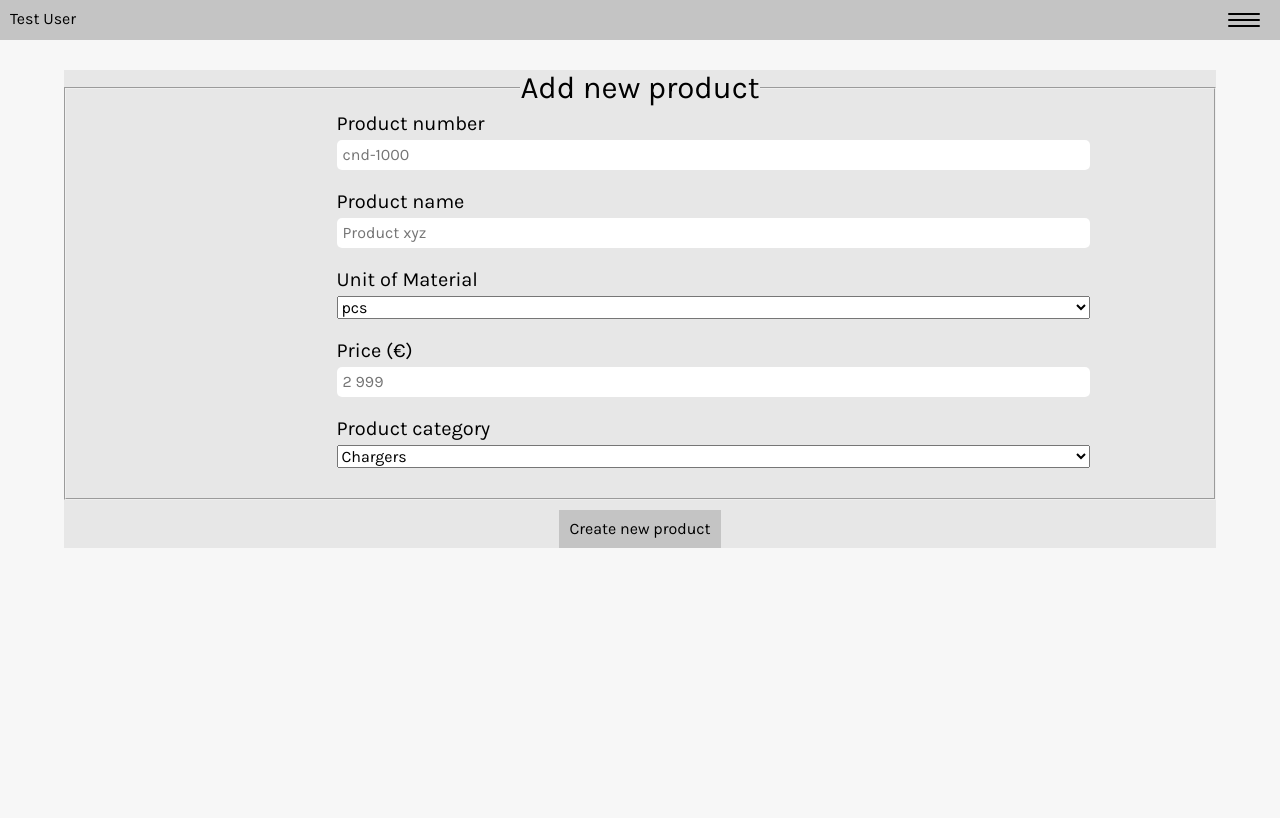
After one commit to Zigelzi/SiteSurveyApp, a Flask app: page /products/add_product in a window 1280 px wide. The commit adds this page. Run offline with Flask 2, Linux system fonts and the light colour scheme; a user stored in the database is signed in; data comes from the database, SQL or seed files in the repository; both versions use the stored data as it was after the commit.

Commit message:
Added add_product, product, add_product_category, product_category routes and created respective templates

```diff
--- a/sitesurvey/__init__.py
+++ b/sitesurvey/__init__.py
@@ -23,14 +23,14 @@ login_manager.session_protection = 'strong'
 data_req_msg = 'Required field' # Variable for error message shown in FlaskForms
 
 from sitesurvey.auth.routes import bp_auth
-from sitesurvey.product.routes import bp_charger
+from sitesurvey.product.routes import bp_product
 from sitesurvey.main.routes import bp_main
 from sitesurvey.survey.routes import bp_survey
 from sitesurvey.user.routes import bp_user
 from sitesurvey.api.routes import bp_api
 
 app.register_blueprint(bp_auth)
-app.register_blueprint(bp_charger)
+app.register_blueprint(bp_product)
 app.register_blueprint(bp_main)
 app.register_blueprint(bp_survey)
 app.register_blueprint(bp_user)
--- a/sitesurvey/product/forms.py
+++ b/sitesurvey/product/forms.py
@@ -1,8 +1,9 @@
 from flask_wtf import FlaskForm
-from wtforms import StringField, FloatField, SelectField, BooleanField, SubmitField, IntegerField
+from wtforms import StringField, FloatField, SelectField, BooleanField, SubmitField, IntegerField, TextAreaField
 from wtforms.validators import DataRequired
 
 from sitesurvey import data_req_msg
+from sitesurvey.product.models import Productcategory
 
 class AddChargerForm(FlaskForm):
     manufacturer = StringField('Manufacturer', validators=[DataRequired(message=data_req_msg)])
@@ -37,3 +38,24 @@ class AddChargerForm(FlaskForm):
     cable_cu_allowed = BooleanField('Copper cable allowed')
     cable_al_allowed = BooleanField('Aluminium cable allowed')
     submit = SubmitField('Add charger')
+
+class AddProductForm(FlaskForm):
+    uom_choices = [('pcs', 'pcs'), ('months', 'months')]
+
+    product_number = StringField('Product number', validators=[DataRequired(message=data_req_msg)])
+    product_name = StringField('Product name', validators=[DataRequired(message=data_req_msg)])
+    unit_of_material = SelectField('Unit of Material', validators=[DataRequired(message=data_req_msg)], choices=uom_choices)
+    price = FloatField('Price (€)', validators=[DataRequired(message=data_req_msg)])
+    product_category = SelectField('Product category', coerce=int)
+    submit = SubmitField('Create new product')
+
+    def __init__(self, *args, **kwargs):
+        """Initialize the class with the most recent DB data for SelectField."""
+        # Query list of existing product types from DB when form is created
+        super(AddProductForm, self).__init__(*args, **kwargs)
+        self.product_category.choices = [(category.id, category.title) for category in Productcategory.query.all()]
+
+class AddProductCategoryForm(FlaskForm):
+    title = StringField('Product category name', validators=[DataRequired(message=data_req_msg)])
+    description = TextAreaField('Description', validators=[DataRequired(message=data_req_msg)])
+    submit = SubmitField('Create product category')
--- a/sitesurvey/product/routes.py
+++ b/sitesurvey/product/routes.py
@@ -1,27 +1,27 @@
-from flask import Blueprint, render_template, redirect, flash, url_for
+from flask import Blueprint, render_template, redirect, flash, url_for, request
 from flask_login import login_required
 
 from sitesurvey import login_manager, db
-from sitesurvey.charger.models import Charger
-from sitesurvey.charger.forms import AddChargerForm
+from sitesurvey.product.models import Charger, Product, Productcategory
+from sitesurvey.product.forms import AddChargerForm, AddProductForm, AddProductCategoryForm
 
 from sitesurvey.survey.models import Survey
 
-bp_charger = Blueprint('charger', __name__)
+bp_product = Blueprint('product', __name__)
 
-@bp_charger.route('/chargers')
+@bp_product.route('/products/chargers')
 @login_required
 def chargers():
     chargers = Charger.query.all()
-    return render_template('charger/chargers.html', title='Chargers', active='chargers', chargers=chargers)
+    return render_template('product/chargers.html', title='Chargers', active='chargers', chargers=chargers)
 
-@bp_charger.route('/chargers/charger/<int:charger_id>')
+@bp_product.route('/products/charger/<int:charger_id>')
 @login_required
 def charger(charger_id):
     charger = Charger.query.get_or_404(charger_id)
-    return render_template('charger/charger.html', charger=charger)
+    return render_template('product/charger.html', charger=charger)
 
-@bp_charger.route('/chargers/add_charger', methods=["GET", "POST"])
+@bp_product.route('/products/add_charger', methods=["GET", "POST"])
 @login_required
 def add_charger():
     form = AddChargerForm()
@@ -52,11 +52,54 @@ def add_charger():
         db.session.add(charger)
         db.session.commit()
         flash(f'Charger has been created in the database.', 'success')
-        return redirect(url_for('charger.add_charger'))
-    return render_template('charger/add_charger.html', title='Add charger', form=form, active='add_charger')
+        return redirect(url_for('product.charger', charger_id=charger.id))
+    return render_template('product/add_charger.html', title='Add charger', form=form, active='add_charger')
 
-@bp_charger.route('/chargers/view_chargers', methods=["GET"])
+@bp_product.route('/products/chargers/view_chargers', methods=["GET"])
 @login_required
 def view_chargers():
     chargers = Charger.query.all()
-    return render_template('charger/view_chargers.html', title='View chargers', chargers=chargers)
+    return render_template('product/view_chargers.html', title='View chargers', chargers=chargers)
+
+@bp_product.route('/products/add_product', methods=['GET', 'POST'])
+@login_required
+def add_product():
+    form = AddProductForm()
+
+    if form.validate_on_submit() and request.method == 'POST':
+        product = Product(product_number = form.product_number.data,
+                          product_name = form.product_name.data,
+                          unit_of_material = form.unit_of_material.data,
+                          price = form.price.data,
+                          product_category = form.product_category.data)
+        db.session.add(product)
+        db.session.commit()
+        flash(f'Product has been created in the database.', 'success')
+        return redirect(url_for('product.product', product_id=product.id))
+    return render_template('product/add_product.html', title='Add product', form=form)
+
+@bp_product.route('/products/product/<int:product_id>')
+@login_required
+def product(product_id):
+    product = Product.query.get_or_404(product_id)
+    return render_template('product/product.html', product=product)
+
+@bp_product.route('/products/add_product_category', methods=['GET', 'POST'])
+@login_required
+def add_product_category():
+    form = AddProductCategoryForm()
+
+    if form.validate_on_submit() and request.method == 'POST':
+        product_category = Productcategory(title = form.title.data,
+                                          description = form.description.data)
+        db.session.add(product_category)
+        db.session.commit()
+        flash(f'Product category has been created in the database.', 'success')
+        return redirect(url_for('product.product_category', product_category_id = product_category.id))
+    return render_template('product/add_product_category.html', title='Add product category', form=form)
+
+@bp_product.route('/products/product_category/<int:product_category_id>')
+@login_required
+def product_category(product_category_id):
+    product_category = Productcategory.query.get_or_404(product_category_id)
+    return render_template('product/product_category.html', product_category=product_category)
--- a/sitesurvey/templates/layout.html
+++ b/sitesurvey/templates/layout.html
@@ -40,7 +40,7 @@
                         <a href="{{ url_for('user.organizations') }}">Organizations</a>
                     </li>
                     <li class="">
-                            <a href="{{ url_for('charger.chargers') }}">Chargers</a>
+                            <a href="{{ url_for('product.chargers') }}">Chargers</a>
                     </li>
                     <li class="">
                         <a href="{{ url_for('auth.logout') }}">Logout</a>
--- /dev/null
+++ b/sitesurvey/templates/product/add_product.html
@@ -0,0 +1,81 @@
+{% extends "layout.html" %}
+
+{% block content %}
+<div class="content">
+    <div class="grey-container survey-form">
+        <form action="" class="survey-form", method="POST">
+            {{ form.hidden_tag() }}
+            <fieldset>
+                <legend>Add new product</legend>
+                <div class="input-box">
+                    {{ form.product_number.label }}
+                    {{ form.product_number(placeholder="cnd-1000") }}
+                    {% if form.product_number.errors %}
+                        <div class="error">
+                            {% for error in form.product_number.errors %}
+                                <span>
+                                    {{ error }}
+                               </span>
+                           {% endfor %}
+                       </div>
+                    {% endif %}
+                </div>
+                <div class="input-box">
+                    {{ form.product_name.label }}
+                    {{ form.product_name(placeholder="Product xyz") }}
+                    {% if form.product_name.errors %}
+                        <div class="error">
+                            {% for error in form.product_name.errors %}
+                                <span>
+                                    {{ error }}
+                               </span>
+                           {% endfor %}
+                       </div>
+                    {% endif %}
+                </div>
+                <div class="input-box">
+                    {{ form.unit_of_material.label }}
+                    {{ form.unit_of_material(placeholder="pcs") }}
+                    {% if form.unit_of_material.errors %}
+                        <div class="error">
+                            {% for error in form.unit_of_material.errors %}
+                                <span>
+                                    {{ error }}
+                               </span>
+                           {% endfor %}
+                       </div>
+                    {% endif %}
+                </div>
+                <div class="input-box">
+                    {{ form.price.label }}
+                    {{ form.price(placeholder="2 999") }}
+                    {% if form.price.errors %}
+                        <div class="error">
+                            {% for error in form.price.errors %}
+                                <span>
+                                    {{ error }}
+                               </span>
+                           {% endfor %}
+                       </div>
+                    {% endif %}
+                </div>
+                <div class="input-box">
+                    {{ form.product_category.label }}
+                    {{ form.product_category }}
+                    {% if form.product_category.errors %}
+                        <div class="error">
+                            {% for error in form.product_category.errors %}
+                                <span>
+                                    {{ error }}
+                               </span>
+                           {% endfor %}
+                       </div>
+                    {% endif %}
+                </div>
+            </fieldset>
+            {{ form.submit }}
+        </form>
+    </div>
+</div>
+
+{% endblock %}
```
Also changed, not shown: sitesurvey/templates/product/add_product_category.html (added, +41 -0 lines), sitesurvey/templates/product/product.html (added, +13 -0 lines), sitesurvey/templates/product/product_category.html (added, +8 -0 lines), sitesurvey/site.db, sitesurvey/templates/product/add_charger.html (renamed from sitesurvey/templates/charger/add_charger.html), sitesurvey/templates/product/charger.html (renamed from sitesurvey/templates/charger/charger.html), sitesurvey/templates/product/chargers.html (renamed from sitesurvey/templates/charger/chargers.html), sitesurvey/templates/product/view_chargers.html (renamed from sitesurvey/templates/charger/view_chargers.html).
